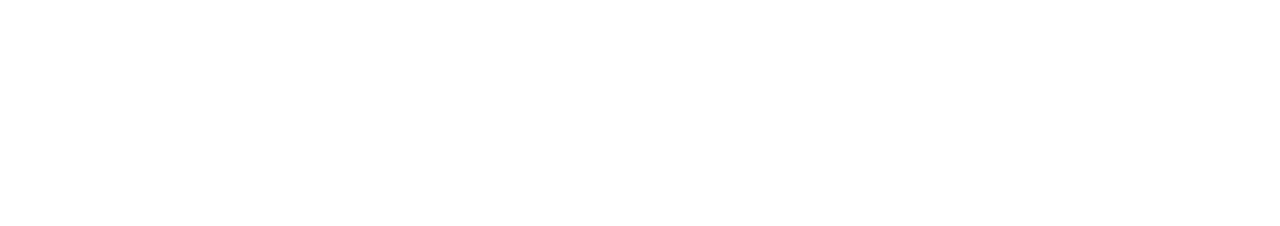
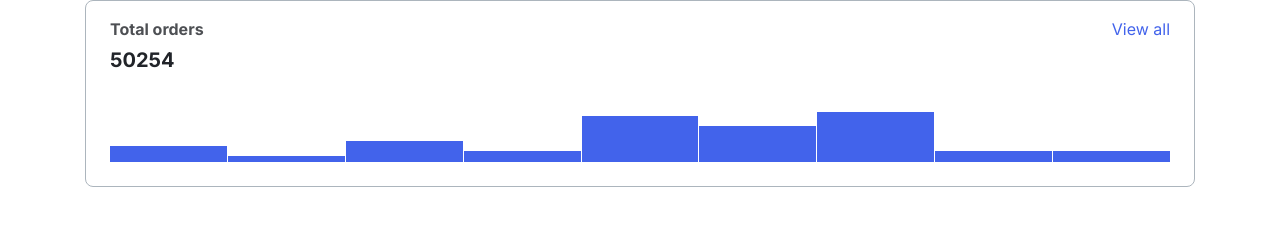
Before and after one commit to js-tasks-ru/htmlcss-20250313_lasacc4, a website: page 04-lection2/01-histogram/index.html in a window 1280 px wide. Drawn offline with nearby package versions, Linux system fonts and the light colour scheme.

Commit message:
add histogram task solution

```diff
--- a/04-lection2/01-histogram/histogram.css
+++ b/04-lection2/01-histogram/histogram.css
@@ -0,0 +1,49 @@
+.histogram {
+    background: var(--white);
+    border: 1px solid var(--grey-3);
+    border-radius: 8px;
+    padding: 16px 24px 24px 24px;
+    width: 100%;
+    font-style: normal;
+    font-weight: 400;
+}
+
+.histogram__header {
+    display: flex;
+    justify-content: space-between;
+}
+
+.histogram__title {
+    font-size: 16px;
+    line-height: 24px;
+    color: var(--black);
+    opacity: 0.8;
+}
+
+.histogram__link {
+    font-size: 16px;
+    line-height: 24px;
+    text-align: right;
+    color: var(--blue);
+}
+
+.histogram__counter {
+    font-size: 20px;
+    line-height: 26px;
+    color: var(--black);
+    margin-bottom: 39px;
+    margin-top: 6px;
+}
+
+.histogram__columns {
+    display: flex;
+    height: 50px;
+    gap: 1px;
+    align-items: flex-end;
+}
+
+.histogram__column {
+    height: 10%;
+    flex-grow: 1;
+    background: var(--blue);
+}
--- a/04-lection2/01-histogram/index.html
+++ b/04-lection2/01-histogram/index.html
@@ -1,11 +1,30 @@
 <!DOCTYPE html>
-<!-- Страница с гистограммой -->
 <html lang="ru">
     <head>
         <link rel="stylesheet" href="../../assets/css/main.css">
         <link rel="stylesheet" href="./histogram.css">
+        <title>Гистограмма</title>
     </head>
     <body>
-
+    <div class="container">
+        <section class="histogram">
+            <header class="histogram__header">
+                <h2 class="histogram__title">Total orders</h2>
+                <a class="histogram__link" href="#">View all</a>
+            </header>
+            <h4 class="histogram__counter">50254</h4>
+            <div class="histogram__columns">
+                <div style="height: 33%"  class="histogram__column"></div>
+                <div style="height: 13%"  class="histogram__column"></div>
+                <div style="height: 43%"  class="histogram__column"></div>
+                <div style="height: 23%"  class="histogram__column"></div>
+                <div style="height: 93%"  class="histogram__column"></div>
+                <div style="height: 73%"  class="histogram__column"></div>
+                <div style="height: 100%" class="histogram__column"></div>
+                <div style="height: 23%"  class="histogram__column"></div>
+                <div style="height: 23%"  class="histogram__column"></div>
+            </div>
+        </section>
+    </div>
     </body>
 </html>
--- a/assets/css/main.css
+++ b/assets/css/main.css
@@ -35,6 +35,10 @@ body {
     font-family: Inter, sans-serif;
 }
 
-h1, h2, p {
+h1, h2, h3, h4, h5, h6, p {
     margin: 0;
 }
+
+a {
+    text-decoration: none;
+}
```
